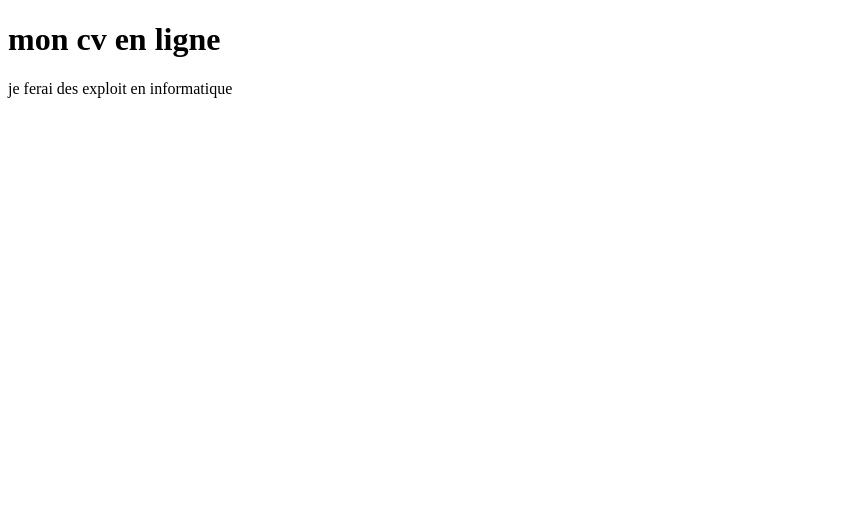
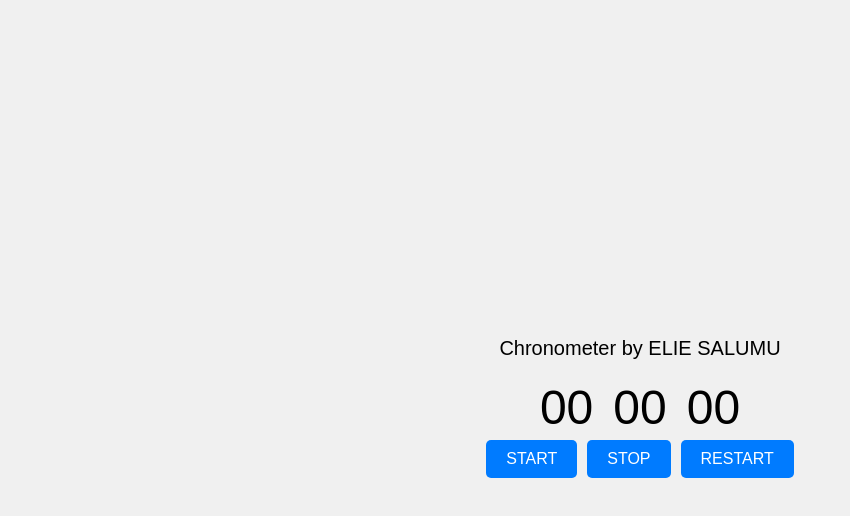
Before and after one commit to Eliesalumu/portfolio_elie, a plain HTML site: page index.html in a window 1280 px wide. Shown: the whole page, without its empty margins (0-850 px from the left). Drawn offline with Linux system fonts and the light colour scheme.

Commit message:
le chrono

```diff
--- a/index.html
+++ b/index.html
@@ -3,11 +3,118 @@
 <head>
     <meta charset="UTF-8">
     <meta name="viewport" content="width=device-width, initial-scale=1.0">
-    <title>Document</title>
+    <title>Chronometer</title>
+    <style>
+        body {
+            margin: 0;
+            padding: 0;
+            display: flex;
+            flex-direction: column;
+            min-height: 100vh;
+            align-items: center;
+            justify-content: center;
+            background-color: #f0f0f0;
+            font-family: Arial, sans-serif;
+        }
+        p {
+            font-size: 20px;
+            margin-bottom: 20px;
+        }
+        span {
+            font-size: 48px;
+            margin: 0 10px;
+        }
+        button {
+            padding: 10px 20px;
+            font-size: 16px;
+            margin: 5px;
+            cursor: pointer;
+            border: none;
+            border-radius: 5px;
+            background-color: #007bff;
+            color: white;
+            transition: background-color 0.3s;
+        }
+        button:hover {
+            background-color: #0056b3;
+        }
+        button:disabled {
+            background-color: #ccc;
+        }
+        .HEURE{
+            display: flex;
+            flex-direction: row;
+        }
+        .B{
+            display: flex;
+            flex-direction: row;
+
+        }
+    </style>
 </head>
 <body>
-    <h1> mon cv en ligne </h1>
-    <p> je ferai des exploit en informatique</p>
+    <p>Chronometer by ELIE SALUMU</p>
+    <div class="HEURE">
+    <span id="H">00</span>
+    <span id="M">00</span>
+    <span id="S">00</span>
+</div>
+<div class="B">
+    <button id="START" onclick="START()">START</button>
+    <button id="STOP" onclick="STOP()">STOP</button>
+    <button id="RESTART" onclick="RESTART()">RESTART</button>
+</div>
 
+    <script>
+        let HEURE = 0;
+        let MINUTE = 0;
+        let SECONDE = 0;
+        let intervalId;
+
+        function time() {
+            SECONDE++;
+            if (SECONDE >= 60) {
+                MINUTE++;
+                SECONDE = 0;
+            }
+            if (MINUTE >= 60) {
+                HEURE++;
+                MINUTE = 0;
+            }
+            document.getElementById('H').textContent = prod(HEURE);
+            document.getElementById('M').textContent = prod(MINUTE);
+            document.getElementById('S').textContent = prod(SECONDE);
+        }
+
+        function prod(n) {
+            return n < 10 ? "0" + n : n;
+        }
+
+        function START() {
+            if (!intervalId) { // Prevent multiple intervals
+                intervalId = setInterval(time, 1000);
+                document.getElementById('START').disabled = true; // Disable START button
+                document.getElementById('STOP').disabled = false; // Enable STOP button
+            }
+        }
+
+        function RESTART() {
+
+            HEURE = 0;
+            MINUTE = 0;
+            SECONDE = 0;
+            document.getElementById('H').textContent = "00";
+            document.getElementById('M').textContent = "00";
+            document.getElementById('S').textContent = "00";
+            STOP(); // Stop the timer when restarting
+        }
+
+        function STOP() {
+            clearInterval(intervalId);
+            intervalId = null; // Reset interval ID
+            document.getElementById('START').disabled = false; // Enable START button
+            document.getElementById('STOP').disabled = true; // Disable STOP button
+        }
+    </script>
 </body>
 </html>
```
